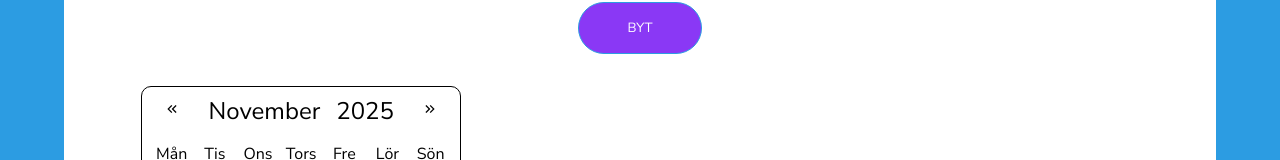
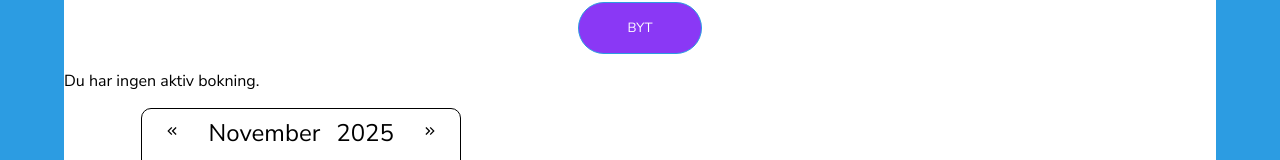
Before and after one commit to Chokladglasyr/LaundryBooking, a React (Vite) app in the folder frontend/: page /home/booking in a window 1280 px wide. Shown: the part 337-497 px from the top of the page. Built offline with nearby package versions, Linux system fonts and the light colour scheme; no server answers.

Commit message:
feat: added booking object to hasbooking controller

```diff
--- a/frontend/src/components/Booking.tsx
+++ b/frontend/src/components/Booking.tsx
@@ -3,14 +3,16 @@ import { type RoomType } from "../store/types";
 import Calendar from "./Calendar";
 import ChooseRoom from "./ChooseRoom";
 import axios from "axios";
-import { useSearchParams } from "react-router-dom";
+import { useLoaderData, useSearchParams } from "react-router-dom";
 
 function Booking() {
   const [room, setRoom] = useState<RoomType | null>(null);
   const [error, setError] = useState<string | null>(null);
+  const [activeBooking, setActiveBooking] = useState<string>('Du har ingen aktiv bokning.')
   const [params] = useSearchParams();
+  const user = useLoaderData()
   const room_id = params.get("id");
-
+console.log(user)
   useEffect(() => {
     const controller = new AbortController();
     if (!room_id) return;
@@ -22,6 +24,7 @@ function Booking() {
           signal: controller.signal,
         });
         setRoom(res.data.room[0]);
+
       } catch (err) {
         console.log(err);
         if (err instanceof Error) {
@@ -49,6 +52,7 @@ function Booking() {
             <p>{room?.description}</p>
           </article>
           <ChooseRoom />
+          <p>{activeBooking}</p>
         </div>
         <Calendar room_id={room_id} />
       </div>
```
Also changed, not shown: 1 other file (tests, documents, lock files or other folders).
